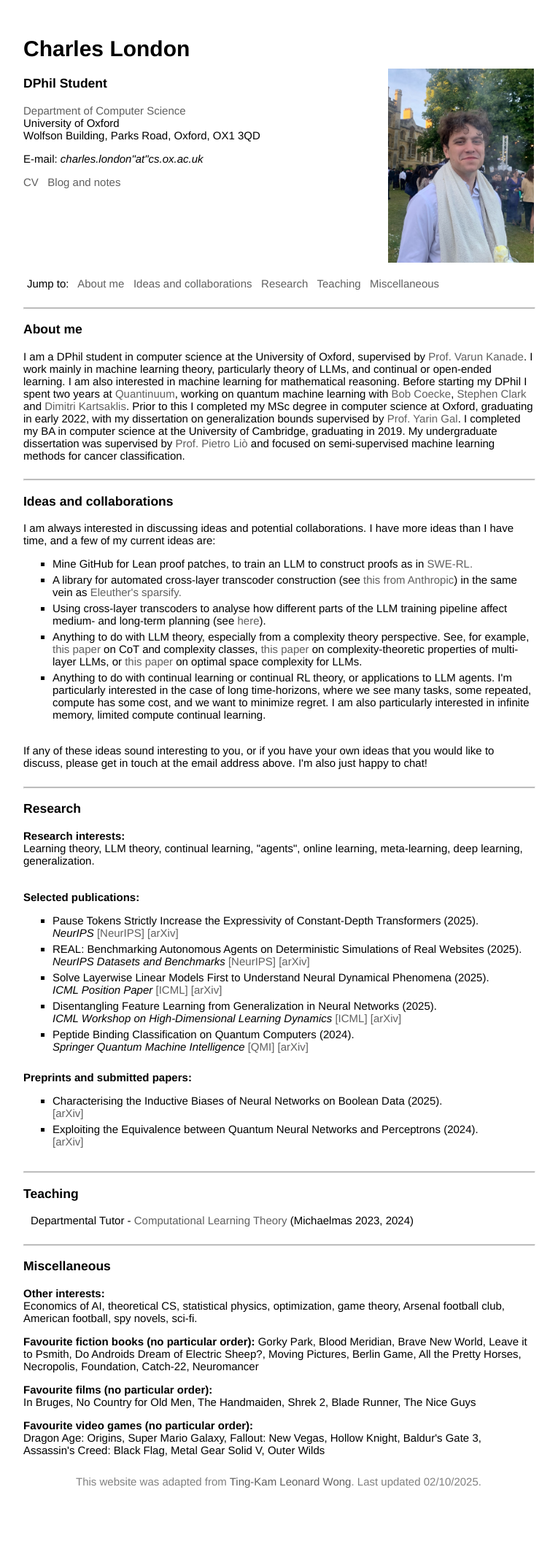
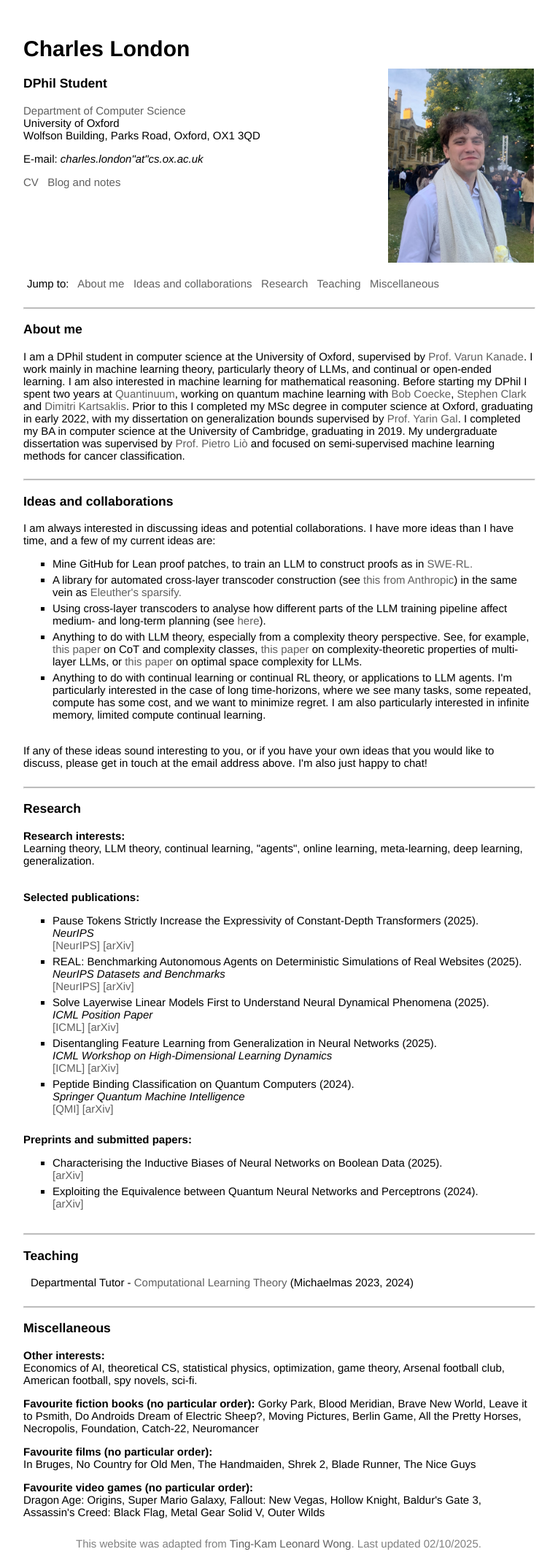
Before and after one commit to le-big-mac/le-big-mac.github.io, a Jekyll site: the page built from index.html, in a window 1280 px wide. Shown: the whole page at 73% size, without its empty margins (258-1023 px from the left). Built offline with Jekyll 4.4.1, drawn with Linux system fonts in a browser that asks for light colours; a style sheet for code colours, icons or effects is not loaded; before the commit the page ends 2049 px from its top, so only the background shows below that.

Commit message:
formatting

```diff
--- a/index.html
+++ b/index.html
@@ -76,15 +76,20 @@
     <p style="text-indent: 10px;">
     <ul class="b">
         <li>Pause Tokens Strictly Increase the Expressivity of Constant-Depth Transformers (2025).<br>
-            <i>NeurIPS</i> <a href="https://neurips.cc/virtual/2025/poster/116941">[NeurIPS]</a> <a href="https://arxiv.org/abs/2505.21024">[arXiv]</a>
+            <i>NeurIPS</i><br>
+            <a href="https://neurips.cc/virtual/2025/poster/116941">[NeurIPS]</a> <a href="https://arxiv.org/abs/2505.21024">[arXiv]</a>
         <li>REAL: Benchmarking Autonomous Agents on Deterministic Simulations of Real Websites (2025).<br>
-            <i>NeurIPS Datasets and Benchmarks</i> <a href="https://neurips.cc/virtual/2025/poster/121619">[NeurIPS]</a> <a href="https://arxiv.org/abs/2504.11543">[arXiv]</a>
+            <i>NeurIPS Datasets and Benchmarks</i><br>
+            <a href="https://neurips.cc/virtual/2025/poster/121619">[NeurIPS]</a> <a href="https://arxiv.org/abs/2504.11543">[arXiv]</a>
         <li>Solve Layerwise Linear Models First to Understand Neural Dynamical Phenomena (2025).<br>
-            <i>ICML Position Paper</i> <a href="https://icml.cc/virtual/2025/poster/40104">[ICML]</a> <a href="https://arxiv.org/abs/2502.21009">[arXiv]</a>
+            <i>ICML Position Paper</i><br>
+            <a href="https://icml.cc/virtual/2025/poster/40104">[ICML]</a> <a href="https://arxiv.org/abs/2502.21009">[arXiv]</a>
         <li>Disentangling Feature Learning from Generalization in Neural Networks (2025).<br>
-            <i>ICML Workshop on High-Dimensional Learning Dynamics</i> <a href="https://icml.cc/virtual/2025/47646">[ICML]</a> <a href="https://arxiv.org/abs/2507.19680">[arXiv]</a>
+            <i>ICML Workshop on High-Dimensional Learning Dynamics</i><br>
+            <a href="https://icml.cc/virtual/2025/47646">[ICML]</a> <a href="https://arxiv.org/abs/2507.19680">[arXiv]</a>
         <li>Peptide Binding Classification on Quantum Computers (2024).<br>
-            <i>Springer Quantum Machine Intelligence</i> <a href="https://link.springer.com/article/10.1007/s42484-024-00154-3">[QMI]</a>  <a href="https://arxiv.org/abs/2311.15696">[arXiv]</a>
+            <i>Springer Quantum Machine Intelligence</i><br>
+            <a href="https://link.springer.com/article/10.1007/s42484-024-00154-3">[QMI]</a>  <a href="https://arxiv.org/abs/2311.15696">[arXiv]</a>
     </ul>
     </p>
 </div>
```
